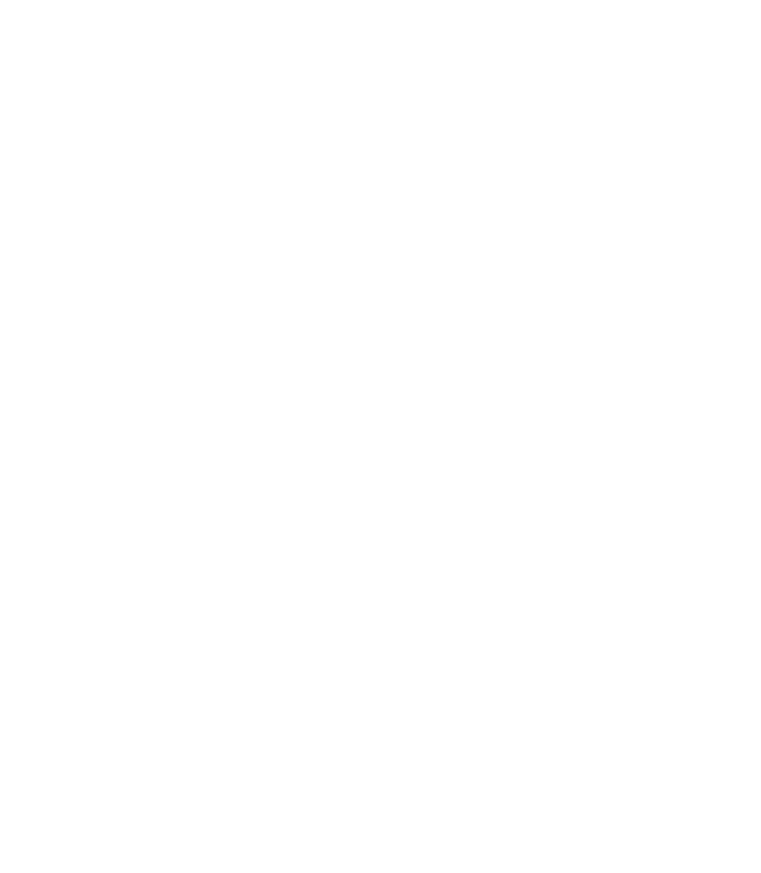
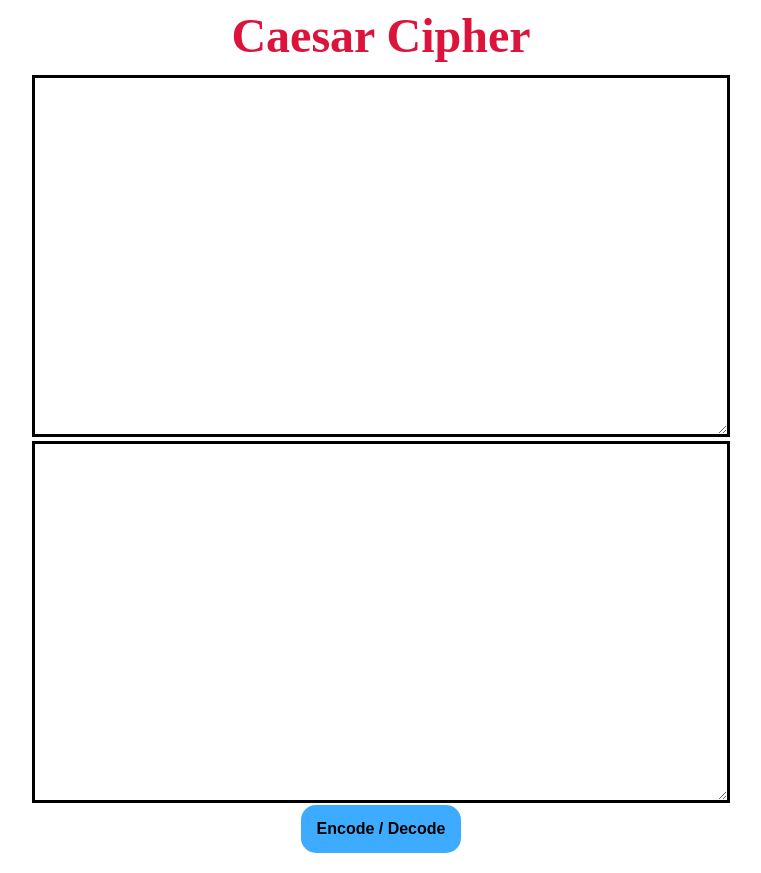
Before and after one commit to Mo-21/caesar-cipher, a plain HTML site: page index.html in a window 1280 px wide. Shown: the whole page, without its empty margins (267-1028 px from the left). Before the commit the page ends 800 px from the top, so only its background shows below. Drawn offline with Linux system fonts and the light colour scheme.

Commit message:
add two boxes and style them

```diff
--- a/index.html
+++ b/index.html
@@ -7,5 +7,14 @@
     <script defer src="./index.js"></script>
     <title>Caesar Cipher</title>
   </head>
-  <body></body>
+  <body>
+    <div class="container">
+      <div class="header">Caesar Cipher</div>
+      <div class="table">
+        <textarea type="text" class="input"></textarea>
+        <textarea type="text" class="input"></textarea>
+        <button class="submit">Encode / Decode</button>
+      </div>
+    </div>
+  </body>
 </html>
--- a/style.css
+++ b/style.css
@@ -0,0 +1,59 @@
+body {
+  overflow: hidden;
+}
+
+.container {
+  height: 100vh;
+  width: 100vw;
+}
+
+div.header {
+  text-align: center;
+  font-size: 3rem;
+  color: crimson;
+  font-weight: 700;
+  margin-bottom: 10px;
+}
+
+.table {
+  display: flex;
+  flex-direction: column;
+  justify-content: start;
+  align-items: center;
+  height: 100%;
+}
+
+textarea {
+  max-width: 30em;
+  max-height: 15em;
+  width: 100%;
+  height: 100%;
+  padding: 10px;
+  font-size: 1.4rem;
+  margin: 2px;
+  border: solid black;
+  font-family: "Segoe UI", Tahoma, Geneva, Verdana, sans-serif;
+}
+
+button.submit {
+  background: none;
+  outline: none;
+  width: 10rem;
+  height: 3rem;
+  background-color: #0091ffc2;
+  border: none;
+  border-radius: 15px;
+  font-weight: 700;
+  font-size: 1rem;
+}
+
+button.submit:hover {
+  background-color: #0090ff;
+  cursor: pointer;
+}
+
+@media (max-width: 600px) {
+  textarea {
+    max-width: 15em;
+  }
+}
```
